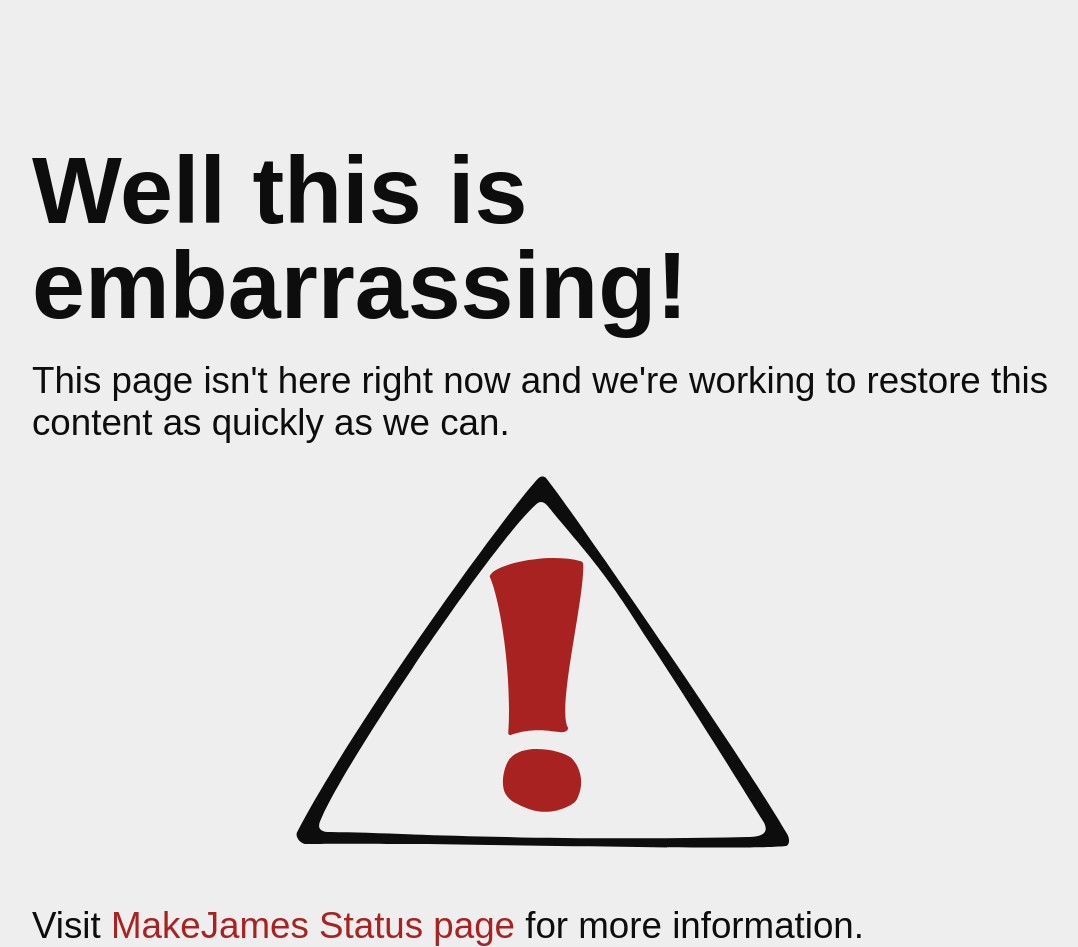
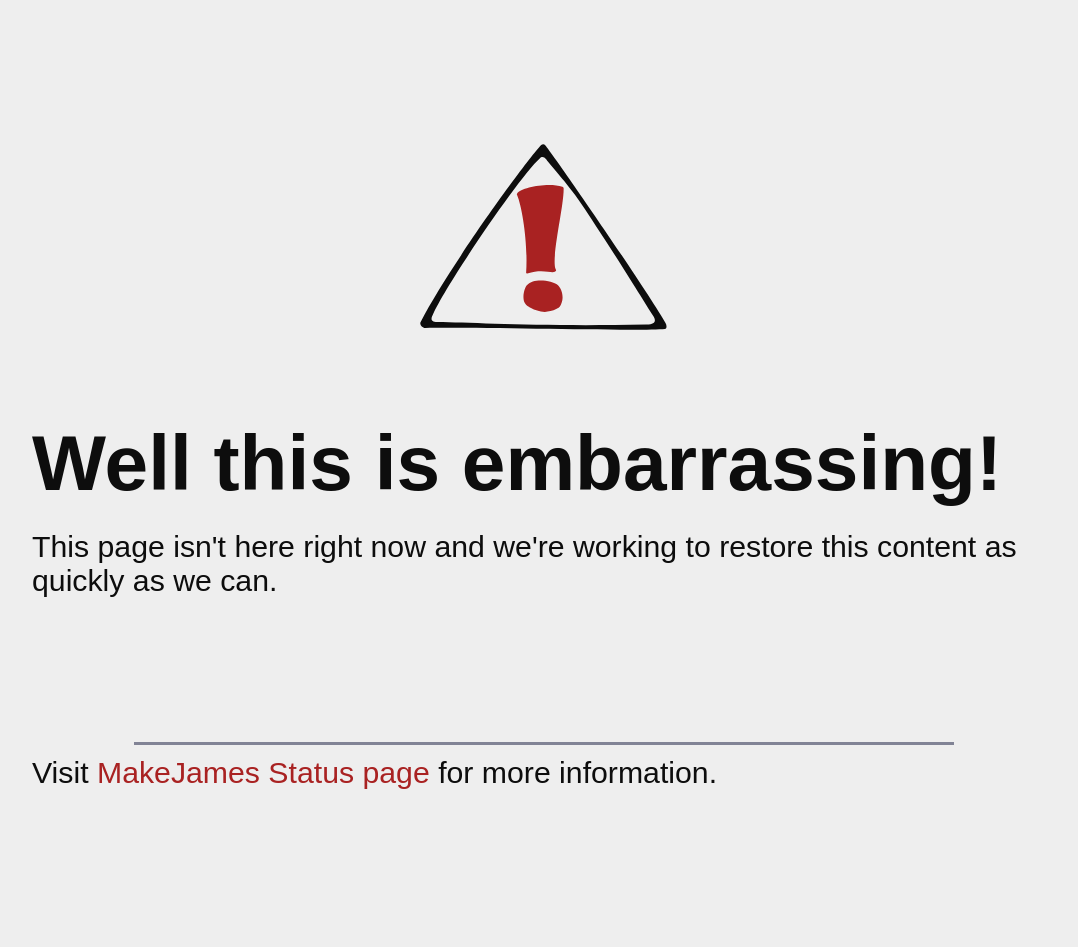
Before and after one commit to MakeJames/maintenance-page, a website: page src/index.html in a window 1280 px wide. Shown: the whole page, without its empty margins (96-1174 px from the left). After the commit the page ends 800 px from the top, so only its background shows below. Drawn offline with Linux system fonts and the light colour scheme.

Commit message:
FUNC: update page layout

```diff
--- a/src/index.html
+++ b/src/index.html
@@ -8,20 +8,23 @@
   <body>
     <main id="main-content">
       <h1>Well this is embarrassing!</h1>
+      <img
+        class="Banner"
+        src="/static/img/warning.svg"
+        alt="A red exclamation mark in a black triangle."
+        width="250rem"
+        height="203.25rem">
       <p>
         This page isn't here right now
         and we're working to restore this content as quickly as we can.
       </p>
-      <img
-        src="/static/img/warning.svg"
-        alt="A red exclamation mark in a black triangle."
-        width="500em"
-        height="406.5em">
+    </main>
+    <footer>
       <hr/>
       <p>
         Visit <a href="https://status.makejames.com">MakeJames Status page</a>
         for more information.
       </p>
-    </main>
+    </footer>
   </body>
 </html>
--- a/src/static/styles.css
+++ b/src/static/styles.css
@@ -6,7 +6,7 @@
  * ================= */
 
 :root {
-  --font-size-base: calc(24px + 0.25vw); /* Improve readability on large screens */
+  --font-size-base: calc(16px + 0.5vw); /* Improve readability on large screens */
   --font-size-12: 1rem;
   --font-size-14: 1.15rem;
   --font-size-16: 1.35rem;
@@ -17,13 +17,15 @@
 
   /* Layout defaults */
   --body-min-width: 20rem;
-  --body-max-width: 60rem;
-  --body-width: 80vw;
+  --body-wdith: 60rem;
+  --body-max-width: 80vw;
 
   --padding-1: 1px;
+  --padding-2: 0.1rem;
   --padding-4: 0.25rem;
   --padding-8: 0.5rem;
   --padding-16: 1rem;
+  --padding-32: 2.5rem;
 
   /* Colour Defaults */
   --black: #0d0d0d;
@@ -65,6 +67,10 @@ body {
   min-width: var(--body-min-width);
   max-width: var(--body-max-width);
   width: 80%;
+  height: 100%;
+
+  display: grid;
+  grid-template-rows: 1fr auto;
 
   /* Margins */
   margin: 0 auto;
@@ -72,6 +78,32 @@ body {
   /* Prevent scroll in two directions */
   overflow-x: hidden;
   overflow-y: scroll;
+}
+
+main {
+  height: 100%;
+  margin: auto 0;
+
+  display: flex;
+  flex-direction: column;
+  justify-content: center;
+}
+
+footer {
+  height: 10vh;
+  min-height: var(--padding-32);
+}
+
+hr {
+  width: 80%;
+  height: var(--padding-2);
+
+  margin: auto;
+  margin-top: var(--padding-16);
+  margin-bottom: var(--padding-8);
+
+  background: var(--grey-light);
+  background-color: var(--grey-light);
 }
 
 
@@ -103,7 +135,7 @@ h5,
 h6 {
   font-weight: bolder;
   line-height: 1;
-  margin-top: 1.5em;
+  margin-top: var(--padding-32);
   margin-bottom: var(--padding-16);
 }
 
@@ -132,6 +164,8 @@ i {
 
 p {
   font-size: var(--font-size-16);
+  margin-top: var(--padding-4);
+  margin-bottom: var(--padding-2);
 }
 
 /* Image Styling
@@ -141,3 +175,7 @@ img {
   margin: var(--padding-16) auto;
   display: block;
 }
+
+.Banner {
+  order: -1;
+}
```
